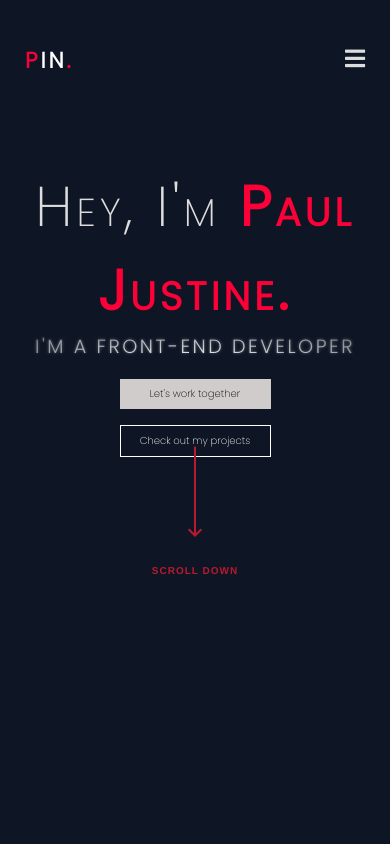
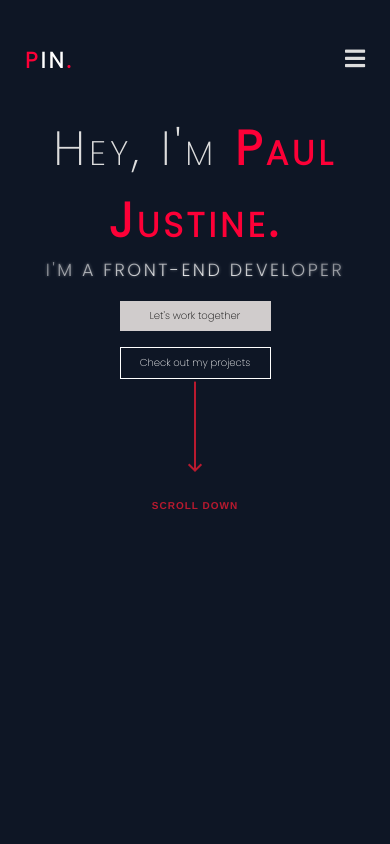
Before and after one commit to PaulPintang/Portfolio, a React (Create React App) app: page / in a window 390 px wide. Shown: the top 844 px of the page. Built offline with nearby package versions, Linux system fonts and the light colour scheme.

Commit message:
fixed spacing

```diff
--- a/public/index.html
+++ b/public/index.html
@@ -28,7 +28,7 @@
       work correctly both with client-side routing and a non-root public URL.
       Learn how to configure a non-root public URL by running `npm run build`.
     -->
-    <title>Hey, I'm Paul</title>
+    <title>Paul Justine Pintang</title>
   </head>
   <body onload="setFadeIn()">
     <noscript>You need to enable JavaScript to run this app.</noscript>
@@ -52,7 +52,7 @@
       for (var i = 0; i < reveals.length; i++) {
         var windowheight = window.innerHeight;
         var revealtop = reveals[i].getBoundingClientRect().top;
-        var revealpoint = 130;
+        var revealpoint = 150;
 
         if (revealtop < windowheight - revealtop) {
           reveals[i].classList.add("active");
--- a/src/components/styles/Me.css
+++ b/src/components/styles/Me.css
@@ -76,13 +76,16 @@ button {
 }
 
 @media (max-width: 768px) {
+  .me {
+    margin-top: 55px;
+  }
   .me .flex {
     text-align: center;
   }
   .me h1 {
-    font-size: 3.5rem;
+    font-size: 3rem;
   }
   .me .front-end {
-    font-size: 1.2rem;
+    font-size: 1.1rem;
   }
 }
--- a/src/components/styles/Nav.css
+++ b/src/components/styles/Nav.css
@@ -37,4 +37,7 @@ header a {
   .menu {
     display: none;
   }
+  header .nav-h {
+    height: 10px;
+  }
 }
--- a/src/components/styles/Projects.css
+++ b/src/components/styles/Projects.css
@@ -115,7 +115,7 @@
     position: relative;
     right: 0;
     padding: 0;
-    margin-bottom: 8rem;
+    margin-bottom: 11rem;
   }
 
   .projects .img-info-2 {
@@ -126,9 +126,17 @@
     position: relative;
     left: 0;
     padding: 0;
-    margin-bottom: 10rem;
+    margin-bottom: 13rem;
+  }
+  .projects p {
+    font-size: 0.97rem;
+    text-align: center;
   }
   .mt {
     margin-top: 5rem;
   }
+  h3,
+  h4 {
+    text-align: center;
+  }
 }
```
